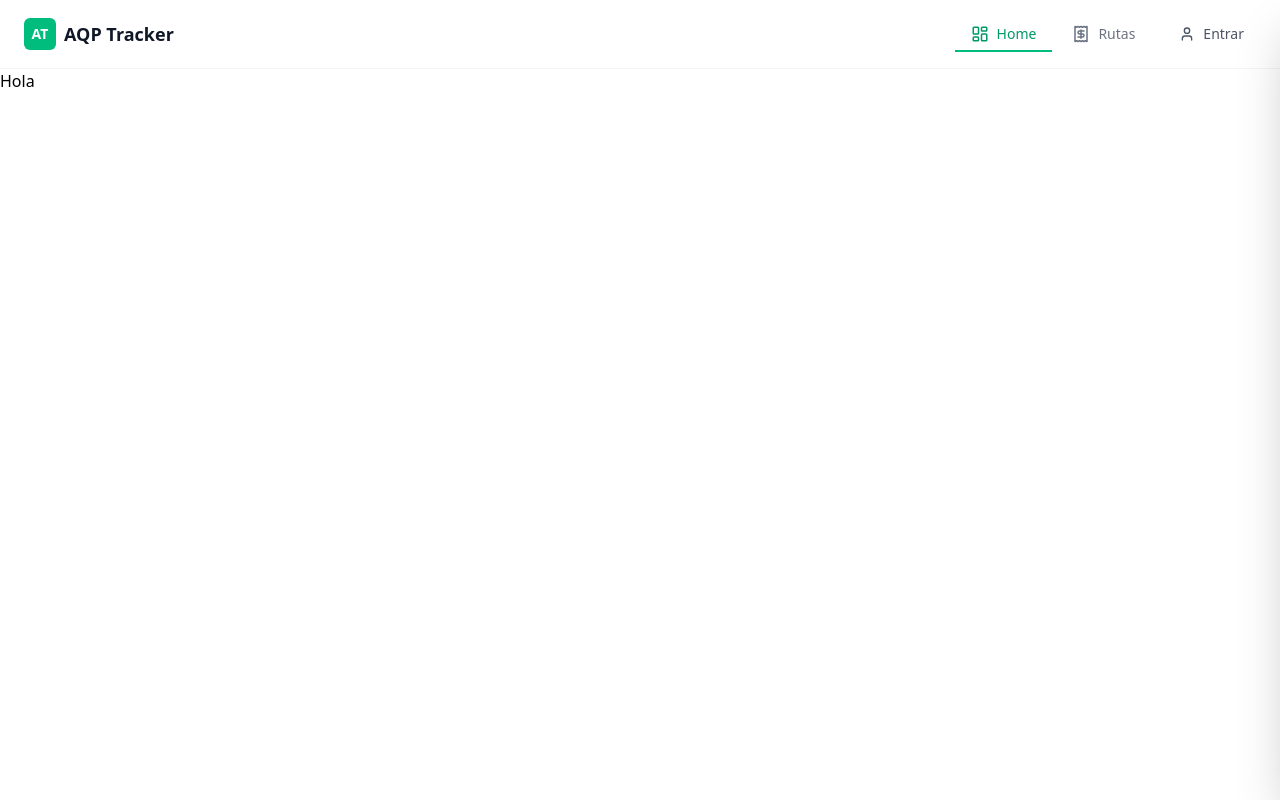
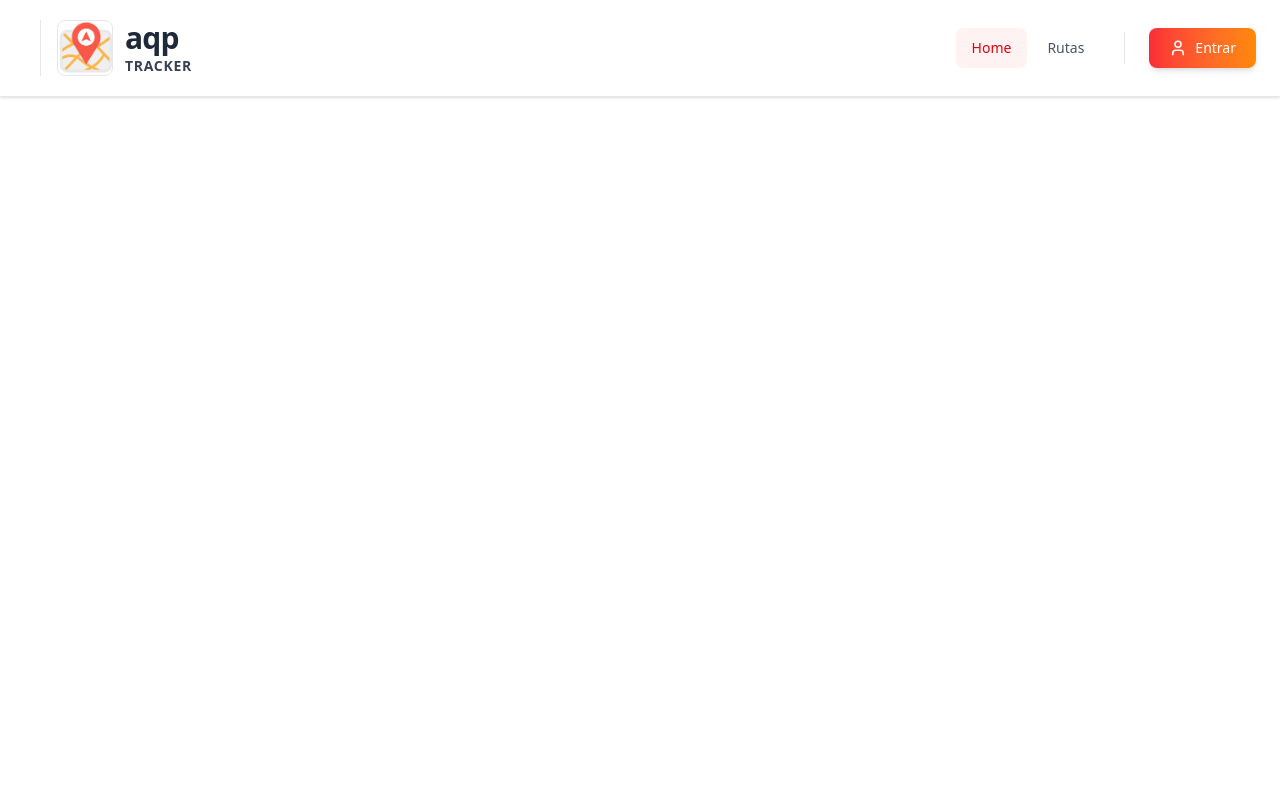
Before and after one commit to shanccom/aqpTracker, a React (Vite) app in the folder frontend/: page / in a window 1280 px wide. Built offline with nearby package versions, Linux system fonts and the light colour scheme; no server answers.

Commit message:
Mejora en el topbar

```diff
--- a/frontend/src/components/TopBar/TopBar.tsx
+++ b/frontend/src/components/TopBar/TopBar.tsx
@@ -1,120 +1,116 @@
 import { Link, useLocation, useNavigate } from "react-router-dom";
-import { LayoutDashboard, Receipt, User, LogOut, Menu, X } from "lucide-react";
+import { LayoutDashboard, Receipt, User, LogOut, MapPin } from "lucide-react";
 import { useAuth } from "../../components/auth";
 import Notifications from "../Notifications/Notifications";
-import { useState, useEffect, useRef } from 'react';
+import logo from '../../assets/logo_recortado.png';
 
 const Topbar = () => {
   const ubicacion = useLocation();
+  const { user, openLogin, logout } = useAuth();
+  const navigate = useNavigate();
 
   const links = [
-    { path: "/", label: "Home", icon: LayoutDashboard },
-    { path: "/Rutas", label: "Rutas", icon: Receipt },
+    { path: "/", label: "Home"},
+    { path: "/Rutas", label: "Rutas" },
   ];
 
-  const { user, openLogin, logout } = useAuth();
-  const navigate = useNavigate();
-  const [mobileOpen, setMobileOpen] = useState(false);
-  const prevIsMobileRef = useRef<boolean>(window.innerWidth < 768);
+  return (
+    <header className="w-full bg-white border-b border-gray-200 shadow-sm">
+      <div className="max-w-7xl mx-auto px-6 py-5">
+        <div className="flex items-center justify-between">
 
-  // close mobile panel when crossing breakpoint to desktop
-  useEffect(() => {
-    function onResize() {
-      const isMobileNow = window.innerWidth < 768;
-      if (prevIsMobileRef.current && !isMobileNow && mobileOpen) {
-        setMobileOpen(false);
-      }
-      prevIsMobileRef.current = isMobileNow;
-    }
-    window.addEventListener('resize', onResize);
-    return () => window.removeEventListener('resize', onResize);
-  }, [mobileOpen]);
-
-  return (
-    <header className="w-full bg-white border-b border-gray-100">
-      <div className="max-w-7xl mx-auto px-6 py-4">
-        <div className="flex items-center justify-between">
-          {/* Logo minimalista */}
-          <div className="flex items-center gap-2">
-            <div className="w-8 h-8 bg-emerald-500 rounded-md flex items-center justify-center">
-              <span className="text-white font-semibold text-sm">AT</span>
+          {/* Lado izquierdo - Logo e Imagen */}
+          <div className="flex items-center gap-4">
+            {/* Logo */}
+            <div className="flex items-center gap-3">
+              <div className="flex items-center ml-4 pl-4 border-l border-gray-200">
+                <img
+                  src={logo}
+                  alt=""
+                  className="w-14 h-14 rounded-lg object-cover border border-gray-200"
+                />
               </div>
-            <h1 className="text-lg font-semibold text-gray-900">AQP Tracker</h1>
+              <div className="flex flex-col leading-tight">
+                <h1 className="text-3xl font-bold text-gray-800 tracking-tight">aqp</h1>
+                <h2 className="text-sm font-bold text-gray-700 tracking-wider uppercase">TRACKER</h2>
+              </div>
             </div>
 
-          {/* Navegación minimalista */}
-          <div className="flex items-center gap-4">
-            {/* Desktop nav */}
-            <nav className="hidden md:flex items-center gap-1">
+
+          </div>
+
+          {/* Lado derecho - Navegación y sesión */}
+          <div className="flex items-center gap-6">
+
+            {/* Navegación - Links Home y Rutas */}
+            <nav className="flex items-center gap-1">
               {links.map((link) => {
-                const Icon = link.icon;
                 const isActive = ubicacion.pathname === link.path;
                 return (
                   <Link
                     key={link.path}
                     to={link.path}
-                    className={`relative flex items-center gap-2 px-4 py-2 rounded-md text-sm font-medium transition-colors duration-200
-                      ${isActive ? 'text-emerald-600' : 'text-gray-500 hover:text-gray-900'}`}
+                    className={`relative flex items-center gap-2 px-4 py-2.5 rounded-lg text-sm font-medium transition-all duration-200
+                      ${isActive
+                        ? 'text-red-600 bg-red-50'
+                        : 'text-gray-600 hover:text-gray-900 hover:bg-gray-50'
+                      }`}
                   >
-                    <Icon size={18} />
                     <span>{link.label}</span>
-                    {isActive && (
-                      <div className="absolute bottom-0 left-0 right-0 h-0.5 bg-emerald-500"></div>
-                    )}
                   </Link>
                 );
               })}
             </nav>
 
-            {/* Mobile: hamburger + small user icon */}
-            <div className="flex items-center gap-2 md:hidden">
-              <button
-                onClick={() => setMobileOpen((s) => !s)}
-                className="p-2 rounded-md hover:bg-gray-100 focus:outline-none focus:ring-2 focus:ring-emerald-300"
-                aria-label="Open menu"
-                aria-expanded={mobileOpen}
-              >
-                <Menu size={20} />
-              </button>
-              <button
-                onClick={() => (user ? navigate('/Perfil') : openLogin())}
-                className="p-2 rounded-md hover:bg-gray-100 focus:outline-none focus:ring-2 focus:ring-emerald-300"
-                aria-label="Perfil / Entrar"
-              >
-                <User size={18} />
-              </button>
-            </div>
+            {/* Separador */}
+            <div className="h-8 w-px bg-gray-200"></div>
 
-            <div className="hidden md:flex items-center gap-3">
+            {/* Sesión del usuario - 3 elementos */}
+            <div className="flex items-center gap-4">
               {user ? (
                 <>
+                  {/* 1. Notificaciones */}
                   <Notifications />
+
+                  {/* 2. Perfil */}
                   <button
                     onClick={() => navigate('/Perfil')}
-                      className="flex items-center gap-2 text-sm text-gray-700 hover:bg-gray-50 px-2 py-1 rounded-md"
+                    className="flex items-center gap-3 px-4 py-2.5 rounded-lg text-sm hover:bg-gray-50 transition-colors duration-200"
                     aria-label="Ir a perfil"
                   >
                     {user.foto ? (
-                        <img src={user.foto} alt="avatar" className="w-6 h-6 rounded-full object-cover" />
+                      <img
+                        src={user.foto}
+                        alt="Avatar"
+                        className="w-9 h-9 rounded-full object-cover border border-gray-200"
+                      />
                     ) : (
-                        <User size={18} />
+                      <div className="w-9 h-9 bg-orange-100 rounded-full flex items-center justify-center border border-orange-200">
+                        <User size={18} className="text-orange-600" />
+                      </div>
                     )}
-                      <span>{user.first_name}</span>
+                    <span className="font-medium text-gray-900">
+                      {user.first_name || user.email}
+                    </span>
                   </button>
+
+                  {/* 3. Salir */}
                   <button
                     onClick={() => logout()}
-                      className="flex items-center gap-2 px-3 py-1 rounded-md text-sm text-gray-600 hover:bg-gray-100"
+                    className="flex items-center gap-2 px-5 py-2.5 rounded-lg text-sm font-medium text-white bg-red-500 hover:bg-red-600 transition-colors duration-200 shadow-sm"
+                    title="Cerrar sesión"
                   >
-                      <LogOut size={16} />
+                    <LogOut size={18} />
                     <span>Salir</span>
                   </button>
                 </>
               ) : (
+                /* Botón entrar */
                 <button
                   onClick={() => openLogin()}
-                    className="flex items-center gap-2 px-3 py-1 rounded-md text-sm text-gray-600 hover:bg-gray-100"
+                  className="flex items-center gap-2 px-5 py-2.5 rounded-lg text-sm font-medium text-white bg-gradient-to-r from-red-500 to-orange-400 hover:from-red-600 hover:to-orange-500 transition-all duration-200 shadow-md"
                 >
-                    <User size={16} />
+                  <User size={18} />
                   <span>Entrar</span>
                 </button>
               )}
@@ -122,96 +118,6 @@ const Topbar = () => {
           </div>
         </div>
       </div>
-
-
-      <div
-        className={`fixed inset-0 z-50 transition-opacity duration-200 ${mobileOpen ? 'pointer-events-auto' : 'pointer-events-none'}`}
-        aria-hidden={!mobileOpen}
-      >
-        {/* backdrop */}
-        <div
-          className={`absolute inset-0 bg-black/30 backdrop-blur-sm transition-opacity duration-200 ${mobileOpen ? 'opacity-100' : 'opacity-0'}`}
-          onClick={() => setMobileOpen(false)}
-        />
-        {/* sliding panel */}
-        <aside
-          className={`absolute right-0 top-0 h-full w-80 max-w-full bg-white shadow-2xl transform transition-transform duration-300 ${mobileOpen ? 'translate-x-0' : 'translate-x-full'}`}
-          role="dialog"
-          aria-modal="true"
-        >
-          <div className="flex items-center justify-between px-4 py-3 border-b">
-            <div className="flex items-center gap-2">
-              <div className="w-8 h-8 bg-emerald-500 rounded-md flex items-center justify-center">
-                <span className="text-white font-semibold text-sm">AT</span>
-              </div>
-              <strong>AQP Tracker</strong>
-            </div>
-            <button
-              onClick={() => setMobileOpen(false)}
-              className="p-2 rounded-md hover:bg-gray-100"
-              aria-label="Cerrar menu"
-            >
-              <X size={18} />
-            </button>
-          </div>
-
-          <nav className="px-3 py-4 space-y-1">
-            {links.map((link) => (
-              <Link
-                key={link.path}
-                to={link.path}
-                onClick={() => setMobileOpen(false)}
-                className="flex items-center gap-3 px-3 py-2 rounded-md text-base text-gray-800 hover:bg-gray-50"
-              >
-                <link.icon size={18} />
-                <span>{link.label}</span>
-              </Link>
-            ))}
-          </nav>
-
-          <div className="px-3 py-4 border-t">
-            {user ? (
-              <div className="flex flex-col gap-3">
-                <button
-                  onClick={() => { setMobileOpen(false); navigate('/Perfil'); }}
-                  className="flex items-center gap-3 px-3 py-2 rounded-md hover:bg-gray-50"
-                >
-                  {user.foto ? (
-                    <img src={user.foto} alt="avatar" className="w-8 h-8 rounded-full object-cover" />
-                  ) : (
-                    <User size={20} />
-                  )}
-                  <div className="text-left">
-                    <div className="font-medium text-gray-900">{user.first_name || user.email}</div>
-                    <div className="text-sm text-gray-500">{user.email}</div>
-                  </div>
-                </button>
-
-                <div className="flex items-center justify-between">
-                  <Notifications />
-                  <button
-                    onClick={() => { setMobileOpen(false); logout(); }}
-                    className="flex items-center gap-2 px-3 py-2 rounded-md text-sm text-gray-700 hover:bg-gray-50"
-                  >
-                    <LogOut size={16} />
-                    <span>Salir</span>
-                  </button>
-                </div>
-              </div>
-            ) : (
-              <div className="flex flex-col gap-2">
-                <button
-                  onClick={() => { setMobileOpen(false); openLogin(); }}
-                  className="flex items-center gap-2 px-3 py-2 rounded-md text-sm text-gray-700 hover:bg-gray-50"
-                >
-                  <User size={16} />
-                  <span>Entrar</span>
-                </button>
-              </div>
-            )}
-          </div>
-        </aside>
-      </div>
     </header>
   );
 };
--- a/frontend/src/pages/Home/Home.tsx
+++ b/frontend/src/pages/Home/Home.tsx
@@ -1,6 +1,6 @@
 
 export default function Home() {
     return (
-      <div>Hola</div>
+      <div></div>
     )
 }
```
Also changed, not shown: frontend/src/assets/logo_recortado.png (added), 1 other file (tests, documents, lock files or other folders). Lines whose indentation alone changed are shown as unchanged.
